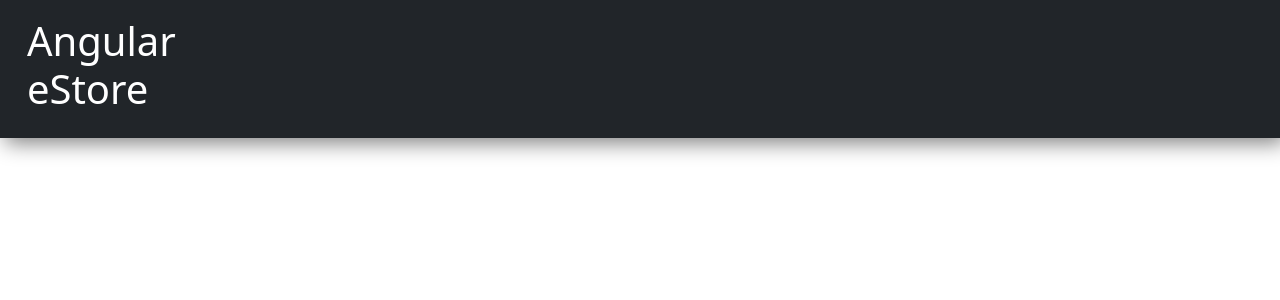
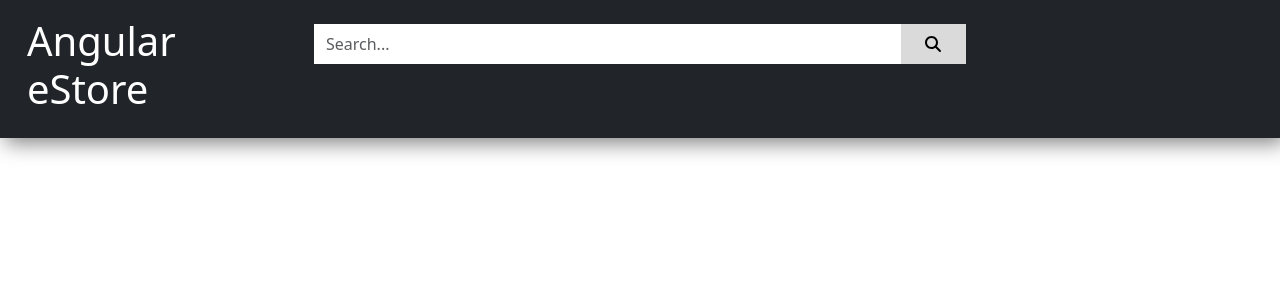
Before and after one commit to ab-yf/angular-ecom, an Angular app: page / in a window 1280 px wide. Shown: the top 300 px of the page. Built offline with nearby package versions, Linux system fonts and the light colour scheme.

Commit message:
Added Search, Search Button w/ styling, and FA.

```diff
--- a/package.json
+++ b/package.json
@@ -18,6 +18,9 @@
     "@angular/platform-browser": "^17.0.0",
     "@angular/platform-browser-dynamic": "^17.0.0",
     "@angular/router": "^17.0.0",
+    "@fortawesome/angular-fontawesome": "^0.14.1",
+    "@fortawesome/fontawesome-svg-core": "^6.5.1",
+    "@fortawesome/free-solid-svg-icons": "^6.5.1",
     "bootstrap": "^5.3.2",
     "jquery": "^3.7.1",
     "rxjs": "~7.8.0",
--- a/src/app/app.component.ts
+++ b/src/app/app.component.ts
@@ -2,11 +2,12 @@ import { Component } from '@angular/core';
 import { CommonModule } from '@angular/common';
 import { RouterOutlet } from '@angular/router';
 import { HeaderComponent } from './header/header.component';
+import { FontAwesomeModule } from '@fortawesome/angular-fontawesome';
 
 @Component({
   selector: 'app-root',
   standalone: true,
-  imports: [CommonModule, RouterOutlet, HeaderComponent],
+  imports: [CommonModule, RouterOutlet, HeaderComponent, FontAwesomeModule],
   templateUrl: './app.component.html',
   styleUrl: './app.component.scss'
 })
--- a/src/app/header/header.component.html
+++ b/src/app/header/header.component.html
@@ -4,5 +4,12 @@
         <div class="brand my-1">
             <h1>Angular eStore</h1>
         </div>
+
+        <!-- 'p-0' to remove padding from all sides, 'my-4' to set top and bottom margin to $spacer x 1.5 -->
+        <!-- 'w-50' width 50%, 'h-25' to set height to 50% -->
+        <div class = 'p-0 my-4 w-50 h-25 bg-white'>
+            <input class="form-control search-box" placeholder="Search..."/>
+            <button class="search-button"><fa-icon [icon] = "faSearch"></fa-icon></button>
+        </div>
     </div>
 </div>
--- a/src/app/header/header.component.scss
+++ b/src/app/header/header.component.scss
@@ -11,3 +11,19 @@
     padding: 0.8em;
     width: 23%;
 }
+
+// Over here, we are styling our search box.
+.search-box {
+    width: 90%;
+    height: 2.5em;
+    display: inline-block;
+    border: none;
+}
+
+// Over here, we are styling our search button.
+.search-button {
+    width: 10%;
+    height: 2.5em;
+    border: none;
+    background-color: #dadada;
+}
--- a/src/app/header/header.component.ts
+++ b/src/app/header/header.component.ts
@@ -1,12 +1,14 @@
 import { Component } from '@angular/core';
+import { faSearch } from '@fortawesome/free-solid-svg-icons';
+import { FontAwesomeModule } from '@fortawesome/angular-fontawesome';
 
 @Component({
   selector: 'app-header',
   standalone: true,
-  imports: [],
+  imports: [FontAwesomeModule],
   templateUrl: './header.component.html',
   styleUrl: './header.component.scss'
 })
 export class HeaderComponent {
-
+  faSearch = faSearch;
 }
```
Also changed, not shown: 1 other file (tests, documents, lock files or other folders).
